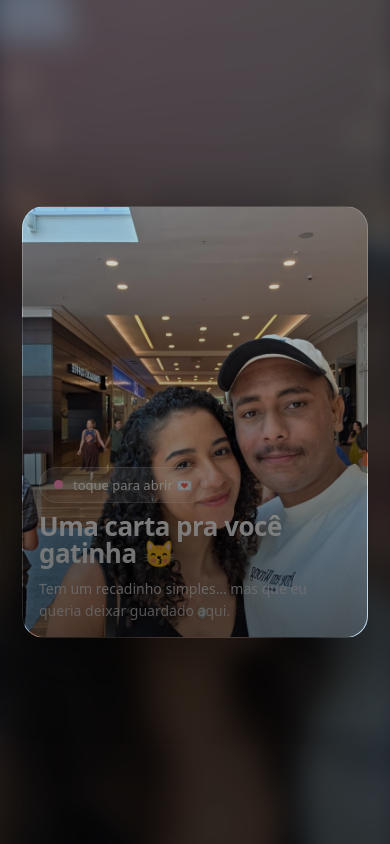
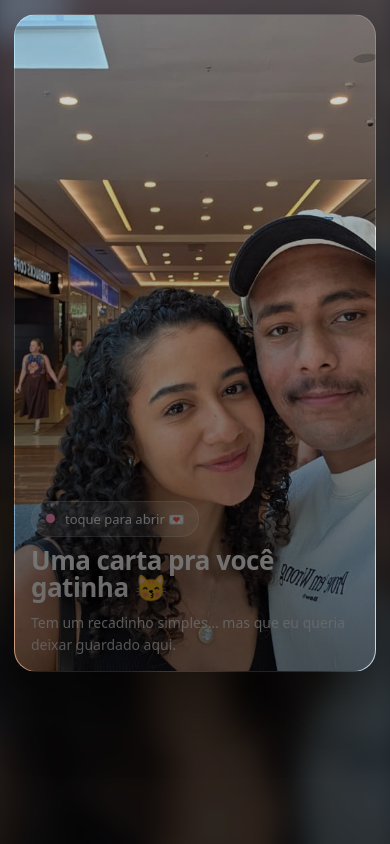
Before and after one commit to diogo9130/site_larissa, a plain HTML site: page index.html in a window 390 px wide. Drawn offline with Linux system fonts and the light colour scheme.

Commit message:
Corrige responsividade no mobile (S23) e evita corte dos botões

```diff
--- a/index.html
+++ b/index.html
@@ -21,6 +21,8 @@
       color: var(--text);
       background: #070a14;
       overflow-x:hidden;
+      /* ✅ evita “corte” em celulares com barra dinâmica */
+      min-height: 100dvh;
     }
 
     /* Fundo suave com a foto */
@@ -42,7 +44,7 @@
 
     .wrap{
       position:relative;
-      min-height:100%;
+      min-height: 100dvh; /* ✅ */
       display:grid;
       place-items:center;
       padding: 22px;
@@ -152,10 +154,12 @@
       gap: 16px;
       padding: clamp(16px, 3.6vw, 30px);
     }
-    @media (max-width: 820px){
-      .card3d{ aspect-ratio: 4/5; }
-      .inside{ grid-template-columns: 1fr; }
-    }
+
+    /* ✅ Melhorias gerais pra evitar cortes */
+    .note{ min-height: 0; }
+    .actions{ gap: 10px; }
+    .btn{ min-height: 44px; } /* ✅ tamanho bom pro dedo */
+    .highlight{ min-height: 80px; } /* ✅ mais folga */
 
     .note{
       border-radius: 18px;
@@ -178,7 +182,6 @@
       opacity: .9;
       pointer-events:none;
     }
-
     .note > *{ position:relative; }
 
     .dear{
@@ -201,7 +204,6 @@
       border: 1px solid rgba(255,255,255,.16);
       background: rgba(255,255,255,.07);
       text-align:center;
-      min-height: 70px;
       display:grid;
       place-items:center;
       overflow:hidden;
@@ -224,7 +226,6 @@
     .actions{
       display:flex;
       flex-wrap:wrap;
-      gap:10px;
       align-items:center;
       margin-top: 10px;
     }
@@ -243,6 +244,7 @@
       transition: transform .12s ease, background .12s ease, border-color .12s ease;
       user-select:none;
       -webkit-tap-highlight-color: transparent;
+      flex: 1 1 auto;           /* ✅ permite quebrar e ocupar largura */
     }
     .btn:hover{ background: rgba(255,255,255,.14); border-color: rgba(255,255,255,.28); }
     .btn:active{ transform: scale(.98); }
@@ -262,6 +264,7 @@
       display:grid;
       grid-template-rows: 1fr auto;
       min-height: 220px;
+      min-height: 0;
     }
     .polaroid img{
       width:100%;
@@ -299,6 +302,50 @@
       width:1px; height:1px;
       left:-9999px; top:-9999px;
       overflow:hidden;
+    }
+
+    /* ✅✅ RESPONSIVO MOBILE DE VERDADE */
+    @media (max-width: 820px){
+      .wrap{ padding: 14px; place-items: start center; } /* ✅ começa do topo */
+      .card3d{
+        width: 100%;
+        max-width: 520px;
+        aspect-ratio: auto;       /* ✅ tira trava */
+        max-height: none;         /* ✅ tira trava */
+        height: auto;             /* ✅ deixa crescer */
+        perspective: 1200px;
+      }
+
+      /* ✅ transforma o “cartão” em altura real de conteúdo */
+      .card{ height: auto; min-height: 78dvh; } /* ✅ ocupa quase a tela */
+      .face{ position: absolute; }              /* mantém flip */
+
+      /* ✅ dentro: vira uma coluna e pode rolar */
+      .inside{
+        grid-template-columns: 1fr;
+        height: 100%;
+        overflow: auto;           /* ✅ rolagem interna */
+        -webkit-overflow-scrolling: touch;
+        padding: 16px;
+        gap: 14px;
+      }
+
+      /* ✅ polaroid com altura controlada (não estoura) */
+      .polaroid{ min-height: 200px; }
+      .polaroid img{ height: 220px; }
+
+      /* ✅ botões em coluna (não some) */
+      .actions{
+        flex-direction: column;
+        align-items: stretch;
+      }
+      .btn{
+        width: 100%;
+        flex: 0 0 auto;
+      }
+
+      /* ✅ deixa o ângulo do flip um pouco menor (menos chance de “sumir”) */
+      .card.open{ transform: rotateY(-160deg); }
     }
 
     /* Acessibilidade: reduz movimento */
@@ -373,7 +420,6 @@
 
     function openCard(){
       card.classList.add("open");
-      // “surpresa” ao abrir
       burstHearts(6);
     }
     function closeCard(){
@@ -424,7 +470,6 @@
     }
 
     // ========= MÚSICA (YouTube embed controlado) =========
-    // Clipe oficial usado: https://www.youtube.com/watch?v=th7s_5fvIOQ  (troque o ID se quiser)
     const YT_ID = "th7s_5fvIOQ";
 
     const musicBtn = document.getElementById("musicBtn");
@@ -433,7 +478,6 @@
     let player = null;
     let isPlaying = false;
 
-    // Carrega API do YouTube
     (function loadYT(){
       const tag = document.createElement("script");
       tag.src = "https://www.youtube.com/iframe_api";
@@ -467,7 +511,6 @@
         return;
       }
 
-      // Sempre começa do início na primeira vez (fica fofo)
       if(!isPlaying){
         player.seekTo(0, true);
         player.playVideo();
```
